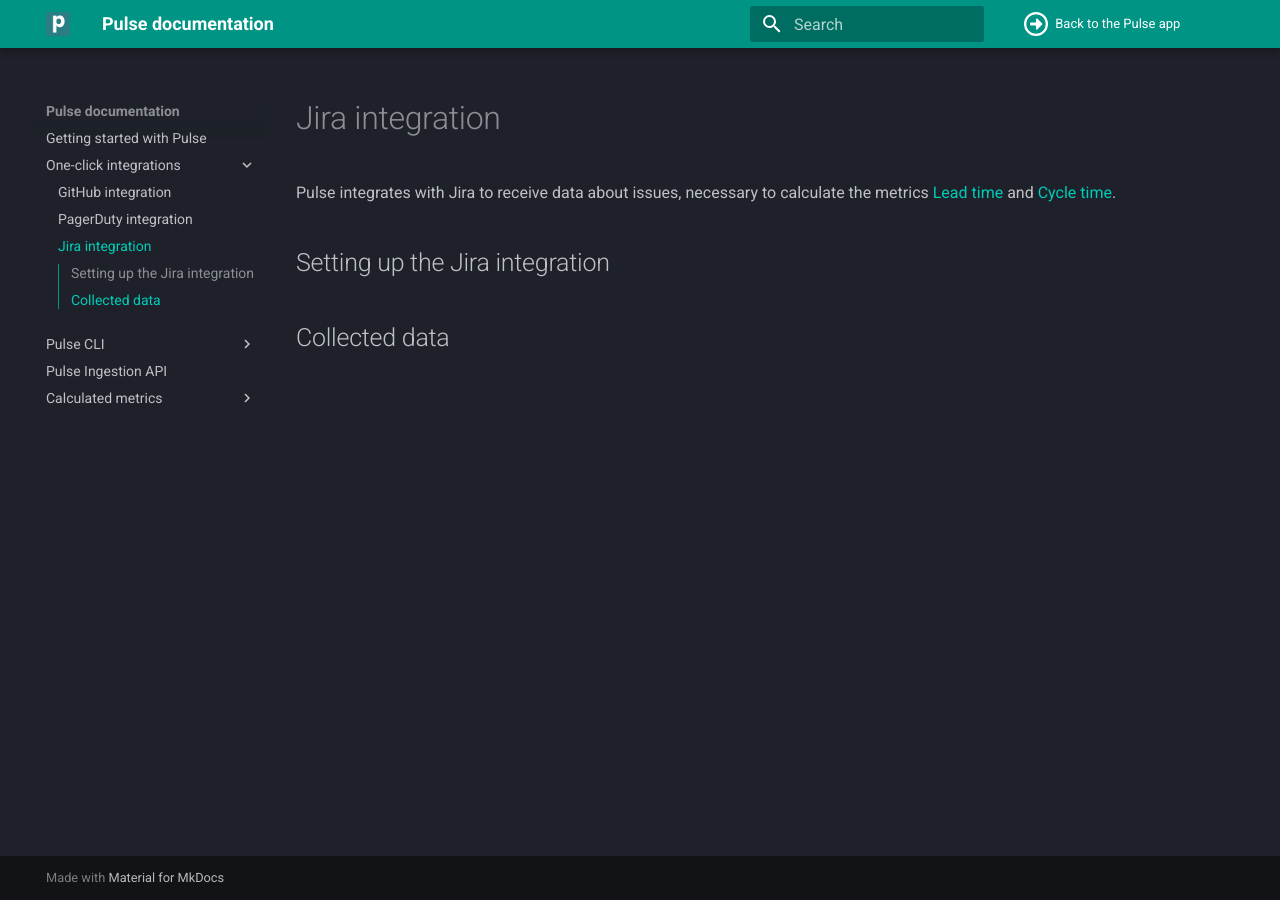
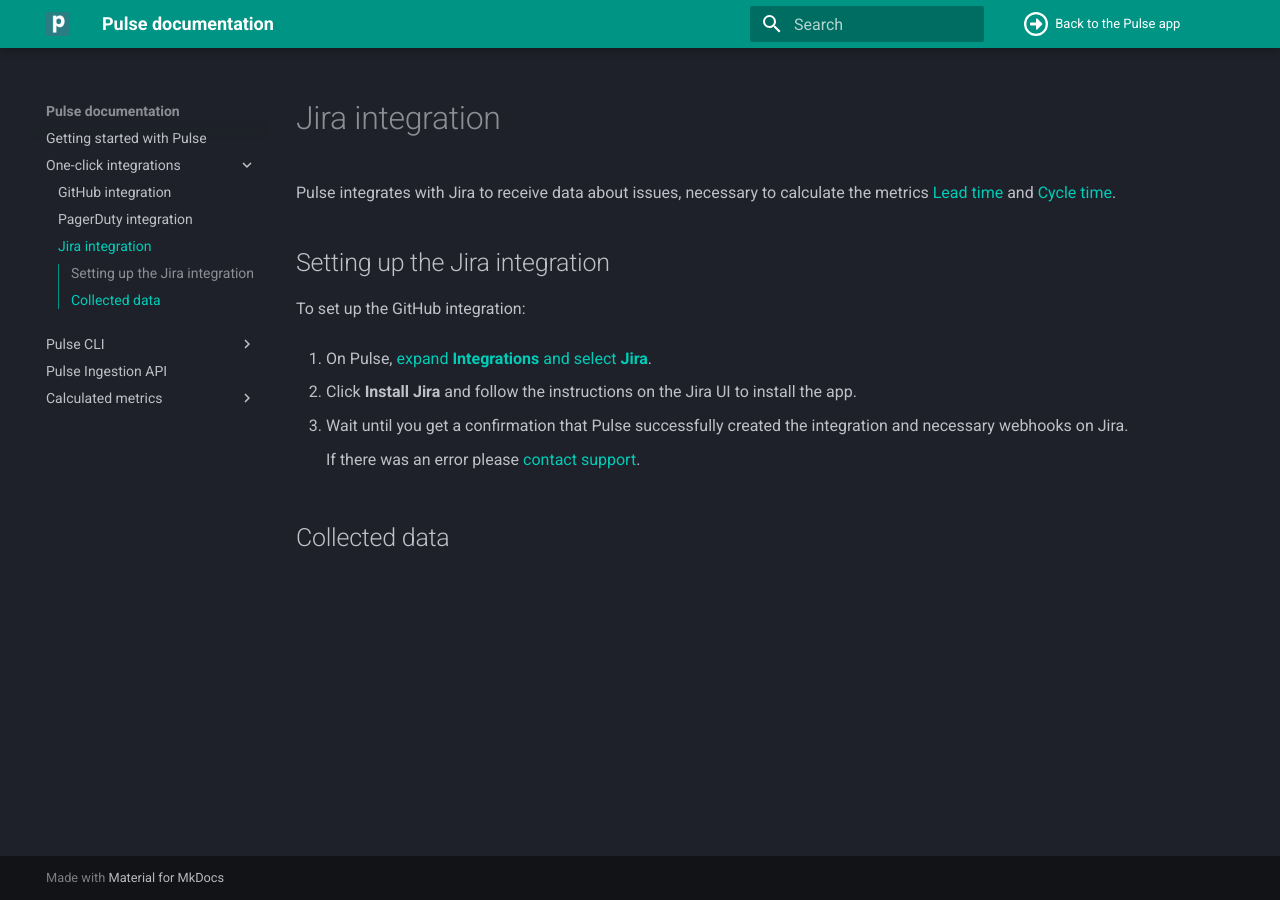
Before and after one commit to codacy/pulse-user-docs, an MkDocs documentation site: the page built from docs/one-click-integrations/jira-integration.md, in a window 1280 px wide. Built offline with MkDocs 1.6.1 and Material for MkDocs 9.7.7, drawn with Linux system fonts in a browser that asks for light colours.

Commit message:
wip: Bootstrap instructions for setting up the Jira integration

```diff
--- a/docs/one-click-integrations/jira-integration.md
+++ b/docs/one-click-integrations/jira-integration.md
@@ -4,4 +4,16 @@
 
 ## Setting up the Jira integration
 
+To set up the GitHub integration:
+
+1.  On Pulse, [expand **Integrations** and select **Jira**](https://app.pulse.codacy.com/integrations/jira){: target="_blank"}.
+
+1.  Click **Install Jira** and follow the instructions on the Jira UI to install the app.
+
+    <!--![Installing the Pulse Jira app](images/jira-installing.png)-->
+
+1.  Wait until you get a confirmation that Pulse successfully created the integration and necessary webhooks on Jira.
+
+    If there was an error please [contact support](mailto:pulsesupport@codacy.com).
+
 ## Collected data
```
